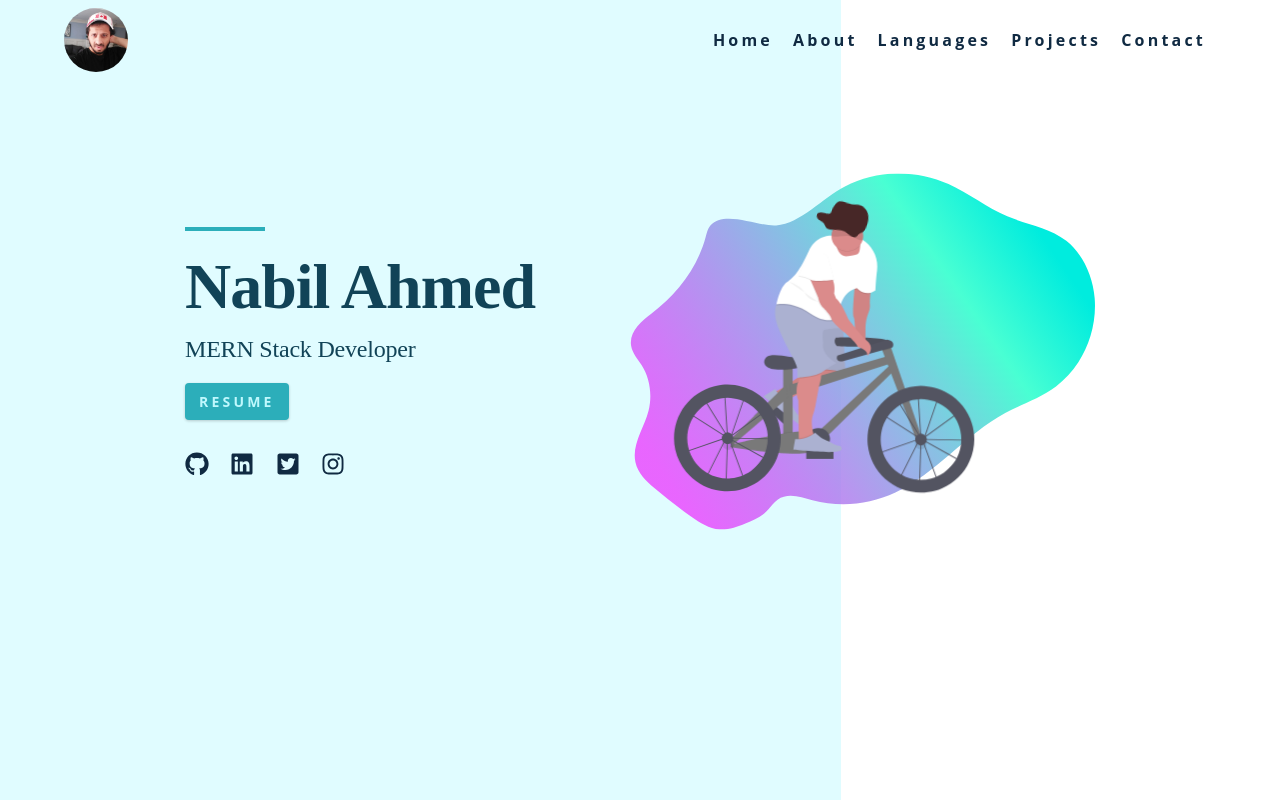
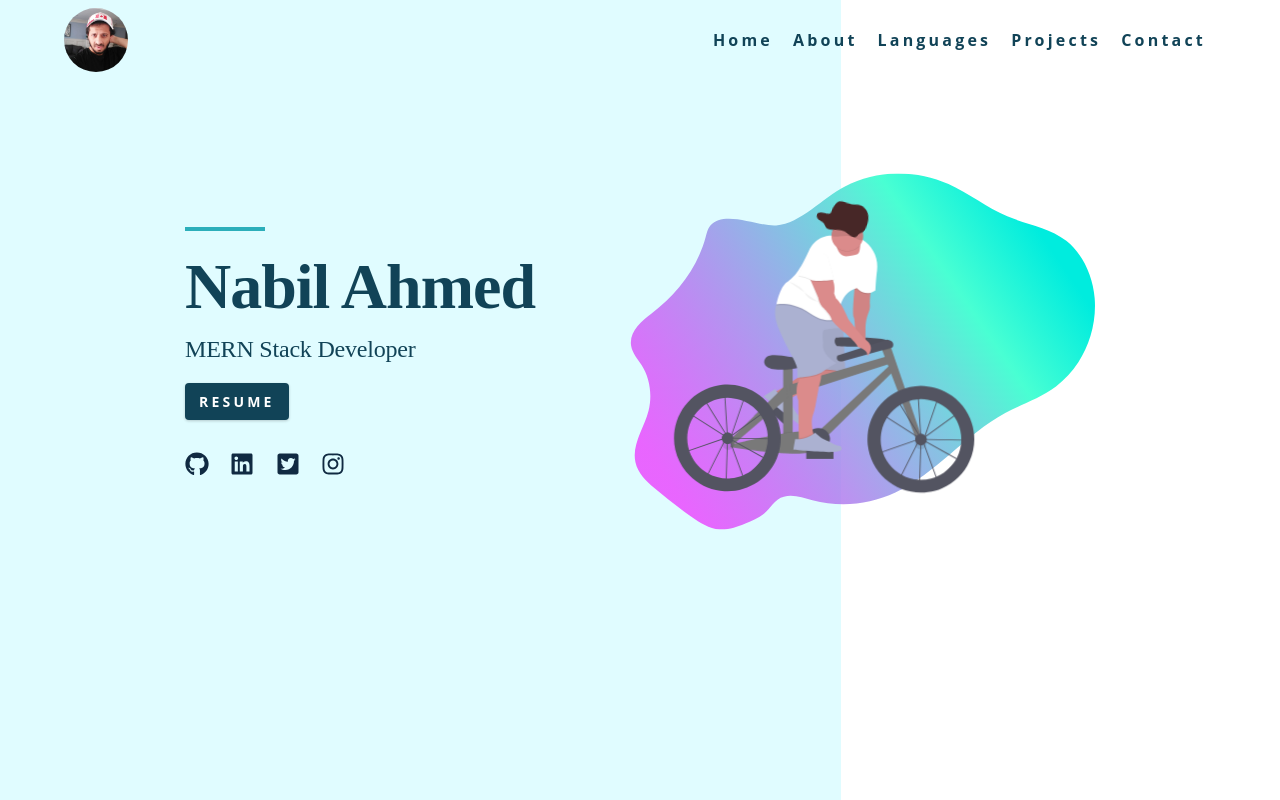
Before and after one commit to nabilgj/portfolio-nabil, a Gatsby site: page / in a window 1280 px wide. Built offline with nearby package versions, Linux system fonts and the light colour scheme; Gatsby itself is replaced by a stand-in of ours.

Commit message:
clean up some static files

```diff
--- a/src/css/main.css
+++ b/src/css/main.css
@@ -129,8 +129,10 @@ p {
 
 .btn {
   text-transform: uppercase;
-  background: var(--clr-primary-5);
-  color: var(--clr-primary-9);
+  /* background: var(--clr-primary-5); */
+  background: #114357;
+  /* color: var(--clr-primary-9); */
+  color: white;
   padding: 0.375rem 0.75rem;
   letter-spacing: var(--spacing);
   display: inline-block;
@@ -144,7 +146,8 @@ p {
   border-radius: var(--radius);
 }
 .btn:hover {
-  color: var(--clr-primary-1);
+  /* color: var(--clr-primary-1); */
+  color: #114357;
   background: var(--clr-primary-8);
 }
 .center-btn {
@@ -263,7 +266,8 @@ Navbar
   }
   .nav-links a {
     text-transform: capitalize;
-    color: var(--clr-grey-1);
+    /* color: var(--clr-grey-1); */
+    color: #114357;
     font-weight: bold;
     letter-spacing: var(--spacing);
     transition: var(--transition);
--- a/src/pages/index.js
+++ b/src/pages/index.js
@@ -2,9 +2,6 @@ import React from "react"
 import { graphql } from "gatsby"
 import Layout from "../components/Layout"
 import Hero from "../components/Hero"
-import Services from "../components/Services"
-import Jobs from "../components/Jobs"
-import Projects from "../components/Projects"
 
 import { ThemeProvider } from "@material-ui/styles"
 import theme from "../components/ui/Theme"
```
Also changed, not shown: src/components/Banner.js (renamed from src/components/Jobs.js), static/android-chrome-512x512.png (added), static/favicon.ico, static/twitter-img.png (deleted).
